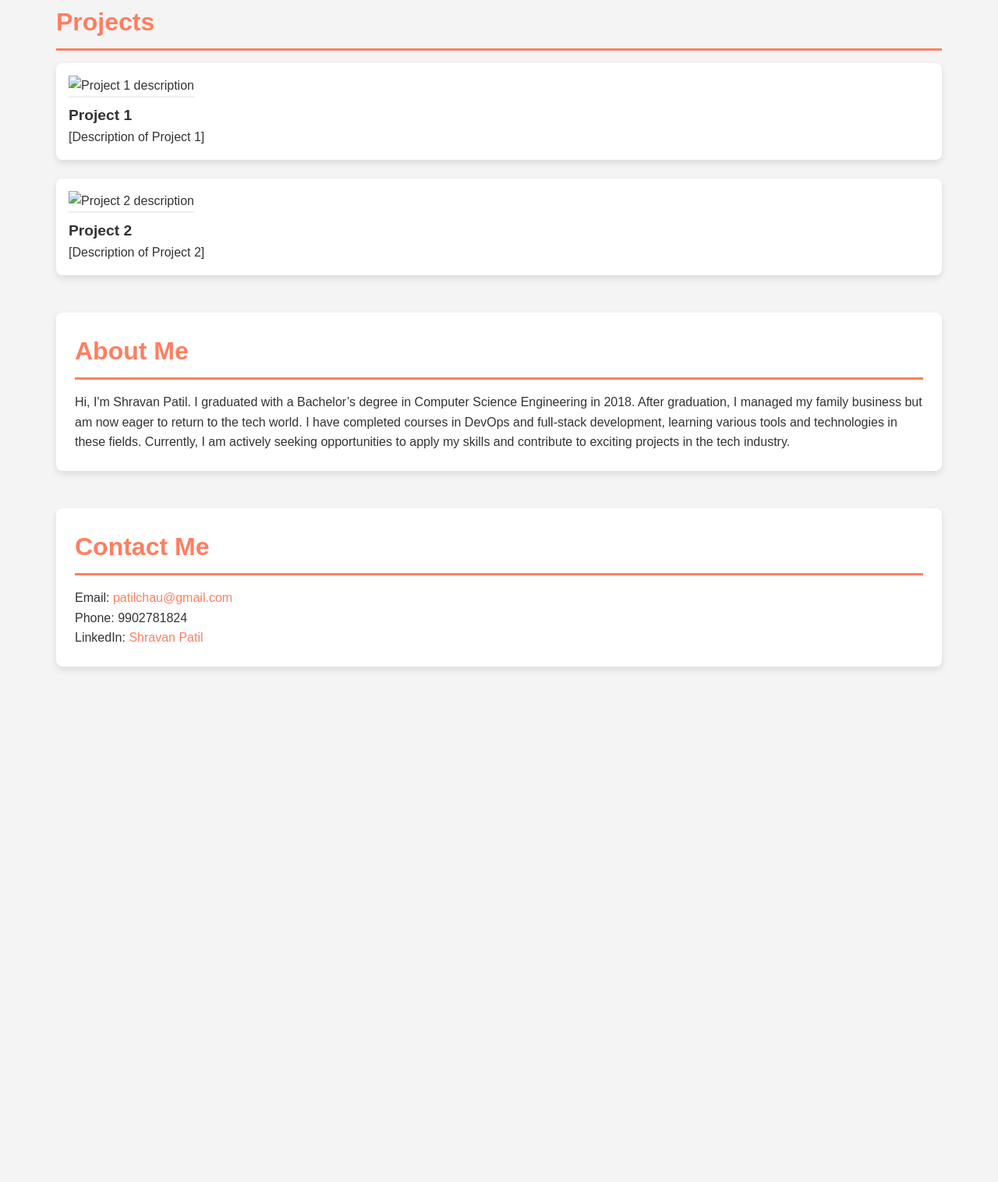
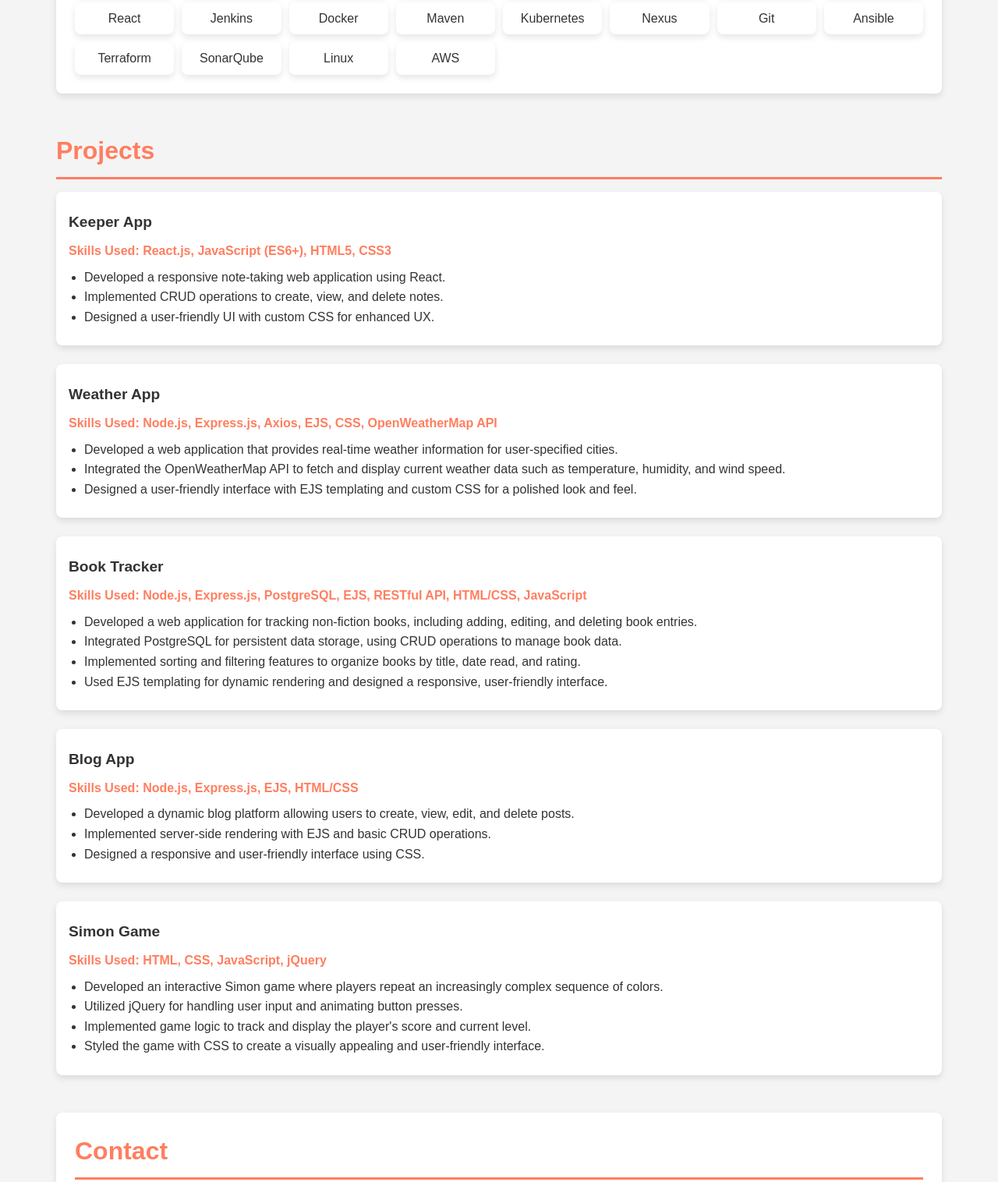
Before and after one commit to Chaupatil/personal-website, a plain HTML site: page index.html in a window 1280 px wide. Shown: the part 858-2374 px from the top of the page at 78% size. Before the commit the page ends 1793 px from the top, so only its background shows below. Drawn offline with Linux system fonts and the light colour scheme.

Commit message:
updating files

```diff
--- a/index.html
+++ b/index.html
@@ -1,35 +1,52 @@
 <!DOCTYPE html>
 <html lang="en">
   <head>
-    <meta charset="UTF-8">
-    <meta name="viewport" content="width=device-width, initial-scale=1.0">
-    <title>Shravan Patil - Personal Website</title>
-    <link rel="stylesheet" href="styles.css">
+    <meta charset="UTF-8" />
+    <meta name="viewport" content="width=device-width, initial-scale=1.0" />
+    <title>Personal Website</title>
+    <link rel="stylesheet" href="styles.css" />
   </head>
   <body>
     <header>
       <div class="hero-section">
-            <img src="images/profile.jpg" alt="Shravan Patil" class="profile-img">
-            <h1>Hello, I'm Shravan Patil</h1>
+        <h1>Hello, I'm Shravan Patil.</h1>
         <p>Welcome to my personal website.</p>
       </div>
       <nav>
         <ul>
-                <li><a href="#resume">Resume</a></li>
+          <li><a href="#about">About Me</a></li>
+          <li><a href="#education">Education</a></li>
+          <li><a href="#skills">Skills</a></li>
           <li><a href="#projects">Projects</a></li>
-                <li><a href="#about">About Me</a></li>
           <li><a href="#contact">Contact Me</a></li>
         </ul>
       </nav>
     </header>
 
     <main>
-        <section id="resume">
-            <h2>Resume</h2>
-            <p><a href="link-to-your-capstone-project-1.html">View Capstone Project 1</a></p>
-            <h3>Education</h3>
-            <p>B.E From Dayananda Sagar College of Engineering, Bangalore, Aug 2014 – June 2018</p>
-            <h3>Skills</h3>
+      <section id="about">
+        <h2>About Me</h2>
+        <p>
+          Hi, I'm Shravan Patil. I graduated with a Bachelor’s degree in
+          Computer Science Engineering in 2018. After graduation, I managed my
+          family business but am now eager to return to the tech world. I have
+          completed courses in DevOps and full-stack development, learning
+          various tools and technologies in these fields. Currently, I am
+          actively seeking opportunities to apply my skills and contribute to
+          exciting projects in the tech industry.
+        </p>
+      </section>
+
+      <section id="education">
+        <h2>Education</h2>
+        <p>
+          B.E. From Dayananda Sagar College of Engineering, Bangalore, Aug 2014
+          – June 2018
+        </p>
+      </section>
+
+      <section id="skills">
+        <h2>Skills</h2>
         <ul class="skills-list">
           <li>HTML5</li>
           <li>CSS3</li>
@@ -57,27 +74,125 @@
       <section id="projects">
         <h2>Projects</h2>
         <div class="project">
-                <img src="images/project1.jpg" alt="Project 1 description">
-                <h3>Project 1</h3>
-                <p>[Description of Project 1]</p>
+          <h3>Keeper App</h3>
+          <p class="skills-used">
+            Skills Used: React.js, JavaScript (ES6+), HTML5, CSS3
+          </p>
+          <ul class="project-description">
+            <li>
+              Developed a responsive note-taking web application using React.
+            </li>
+            <li>
+              Implemented CRUD operations to create, view, and delete notes.
+            </li>
+            <li>
+              Designed a user-friendly UI with custom CSS for enhanced UX.
+            </li>
+          </ul>
         </div>
         <div class="project">
-                <img src="images/project2.jpg" alt="Project 2 description">
-                <h3>Project 2</h3>
-                <p>[Description of Project 2]</p>
+          <h3>Weather App</h3>
+          <p class="skills-used">
+            Skills Used: Node.js, Express.js, Axios, EJS, CSS, OpenWeatherMap
+            API
+          </p>
+          <ul class="project-description">
+            <li>
+              Developed a web application that provides real-time weather
+              information for user-specified cities.
+            </li>
+            <li>
+              Integrated the OpenWeatherMap API to fetch and display current
+              weather data such as temperature, humidity, and wind speed.
+            </li>
+            <li>
+              Designed a user-friendly interface with EJS templating and custom
+              CSS for a polished look and feel.
+            </li>
+          </ul>
+        </div>
+        <div class="project">
+          <h3>Book Tracker</h3>
+          <p class="skills-used">
+            Skills Used: Node.js, Express.js, PostgreSQL, EJS, RESTful API,
+            HTML/CSS, JavaScript
+          </p>
+          <ul class="project-description">
+            <li>
+              Developed a web application for tracking non-fiction books,
+              including adding, editing, and deleting book entries.
+            </li>
+            <li>
+              Integrated PostgreSQL for persistent data storage, using CRUD
+              operations to manage book data.
+            </li>
+            <li>
+              Implemented sorting and filtering features to organize books by
+              title, date read, and rating.
+            </li>
+            <li>
+              Used EJS templating for dynamic rendering and designed a
+              responsive, user-friendly interface.
+            </li>
+          </ul>
+        </div>
+        <div class="project">
+          <h3>Blog App</h3>
+          <p class="skills-used">
+            Skills Used: Node.js, Express.js, EJS, HTML/CSS
+          </p>
+          <ul class="project-description">
+            <li>
+              Developed a dynamic blog platform allowing users to create, view,
+              edit, and delete posts.
+            </li>
+            <li>
+              Implemented server-side rendering with EJS and basic CRUD
+              operations.
+            </li>
+            <li>
+              Designed a responsive and user-friendly interface using CSS.
+            </li>
+          </ul>
+        </div>
+        <div class="project">
+          <h3>Simon Game</h3>
+          <p class="skills-used">Skills Used: HTML, CSS, JavaScript, jQuery</p>
+          <ul class="project-description">
+            <li>
+              Developed an interactive Simon game where players repeat an
+              increasingly complex sequence of colors.
+            </li>
+            <li>
+              Utilized jQuery for handling user input and animating button
+              presses.
+            </li>
+            <li>
+              Implemented game logic to track and display the player's score and
+              current level.
+            </li>
+            <li>
+              Styled the game with CSS to create a visually appealing and
+              user-friendly interface.
+            </li>
+          </ul>
         </div>
       </section>
 
-        <section id="about">
-            <h2>About Me</h2>
-            <p>Hi, I'm Shravan Patil. I graduated with a Bachelor’s degree in Computer Science Engineering in 2018. After graduation, I managed my family business but am now eager to return to the tech world. I have completed courses in DevOps and full-stack development, learning various tools and technologies in these fields. Currently, I am actively seeking opportunities to apply my skills and contribute to exciting projects in the tech industry.</p>
-        </section>
-
       <section id="contact">
-            <h2>Contact Me</h2>
-            <p>Email: <a href="mailto:patilchau@gmail.com">patilchau@gmail.com</a></p>
+        <h2>Contact</h2>
+        <p>
+          Email: <a href="mailto:patilchau@gmail.com">patilchau@gmail.com</a>
+        </p>
         <p>Phone: 9902781824</p>
-            <p>LinkedIn: <a href="https://www.linkedin.com/in/shravan-patil-2b3b62126/" target="_blank">Shravan Patil</a></p>
+        <p>
+          LinkedIn:
+          <a
+            href="https://www.linkedin.com/in/shravan-patil-2b3b62126/"
+            target="_blank"
+            >Shravan Patil</a
+          >
+        </p>
       </section>
     </main>
 
--- a/styles.css
+++ b/styles.css
@@ -1,19 +1,16 @@
-/* Reset some default browser styles */
 * {
   margin: 0;
   padding: 0;
   box-sizing: border-box;
 }
 
-/* Body styles */
 body {
-    font-family: 'Arial', sans-serif;
+  font-family: "Arial", sans-serif;
   line-height: 1.6;
   color: #333;
   background: #f4f4f4;
 }
 
-/* Header styles */
 header {
   background: linear-gradient(135deg, #ff7e5f, #feb47b);
   color: #fff;
@@ -24,14 +21,6 @@ header {
 
 .hero-section {
   margin-bottom: 2rem;
-}
-
-.profile-img {
-    border-radius: 50%;
-    width: 150px;
-    height: 150px;
-    object-fit: cover;
-    margin: 0 auto 1rem;
 }
 
 .hero-section h1 {
@@ -45,7 +34,6 @@ header {
   margin: 0 auto;
 }
 
-/* Navigation styles */
 nav ul {
   list-style: none;
   padding: 0;
@@ -69,7 +57,6 @@ nav ul li a:hover {
   color: #000;
 }
 
-/* Main content styles */
 main {
   padding: 2rem;
   max-width: 1200px;
@@ -119,19 +106,27 @@ h3 {
   padding: 1rem;
 }
 
-.project img {
-    max-width: 100%;
-    height: auto;
-    border-bottom: 2px solid #eee;
-}
-
 .project h3 {
   margin-top: 0.5rem;
   font-size: 1.2rem;
 }
 
-/* About and Contact sections */
-#about, #contact {
+.project-description {
+  list-style: disc;
+  padding-left: 20px;
+  margin: 0.5rem 0;
+}
+
+.skills-used {
+  font-weight: bold;
+  color: #ff7e5f;
+  margin: 0.5rem 0;
+}
+
+#about,
+#education,
+#skills,
+#contact {
   background: #fff;
   border-radius: 8px;
   padding: 1.5rem;
@@ -147,7 +142,6 @@ h3 {
   text-decoration: underline;
 }
 
-/* Footer styles */
 footer {
   background: #333;
   color: #fff;
@@ -158,7 +152,6 @@ footer {
   width: 100%;
 }
 
-/* Responsive design */
 @media (max-width: 768px) {
   .hero-section h1 {
     font-size: 2rem;
```
Lines whose indentation alone changed are shown as unchanged.
